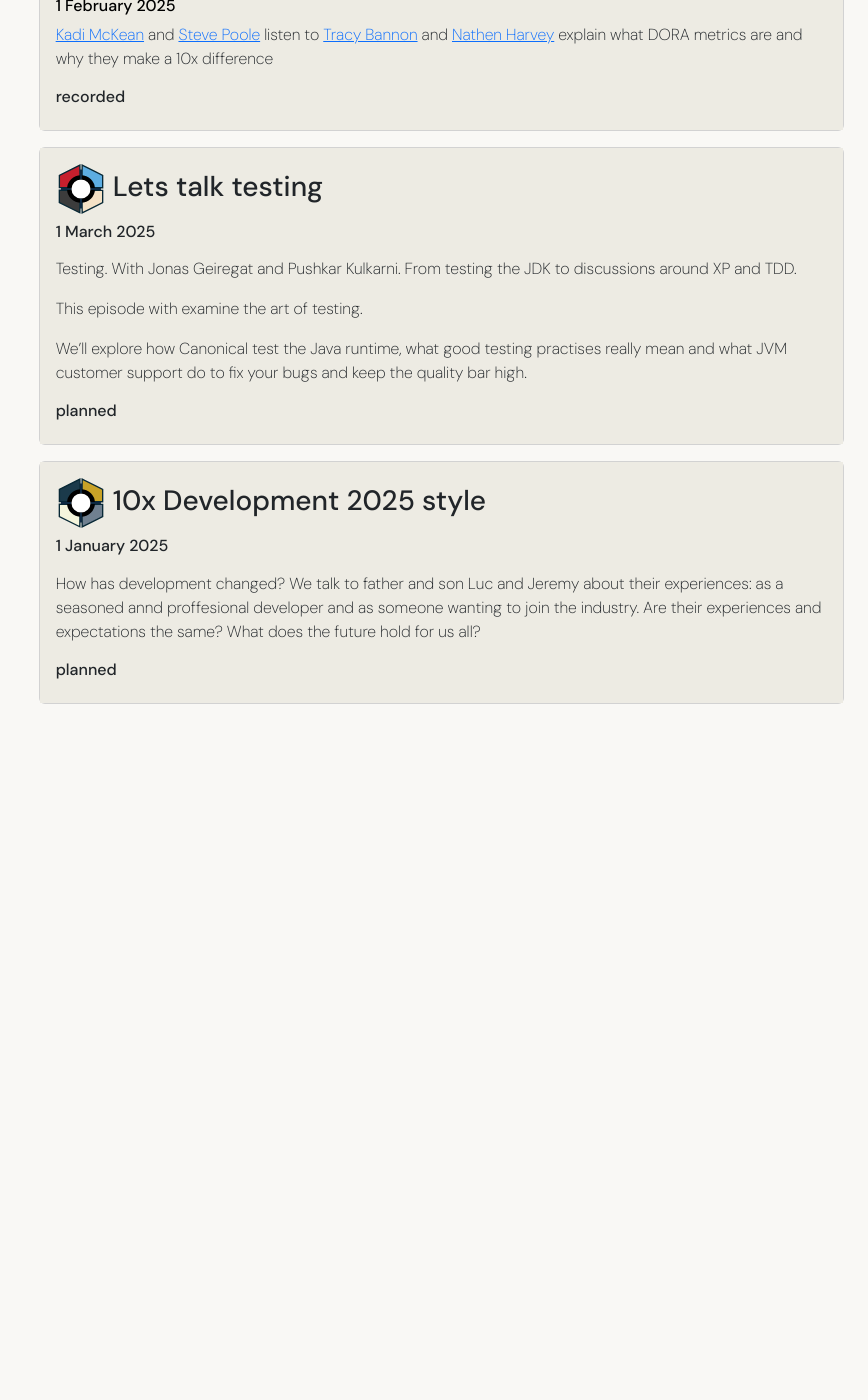
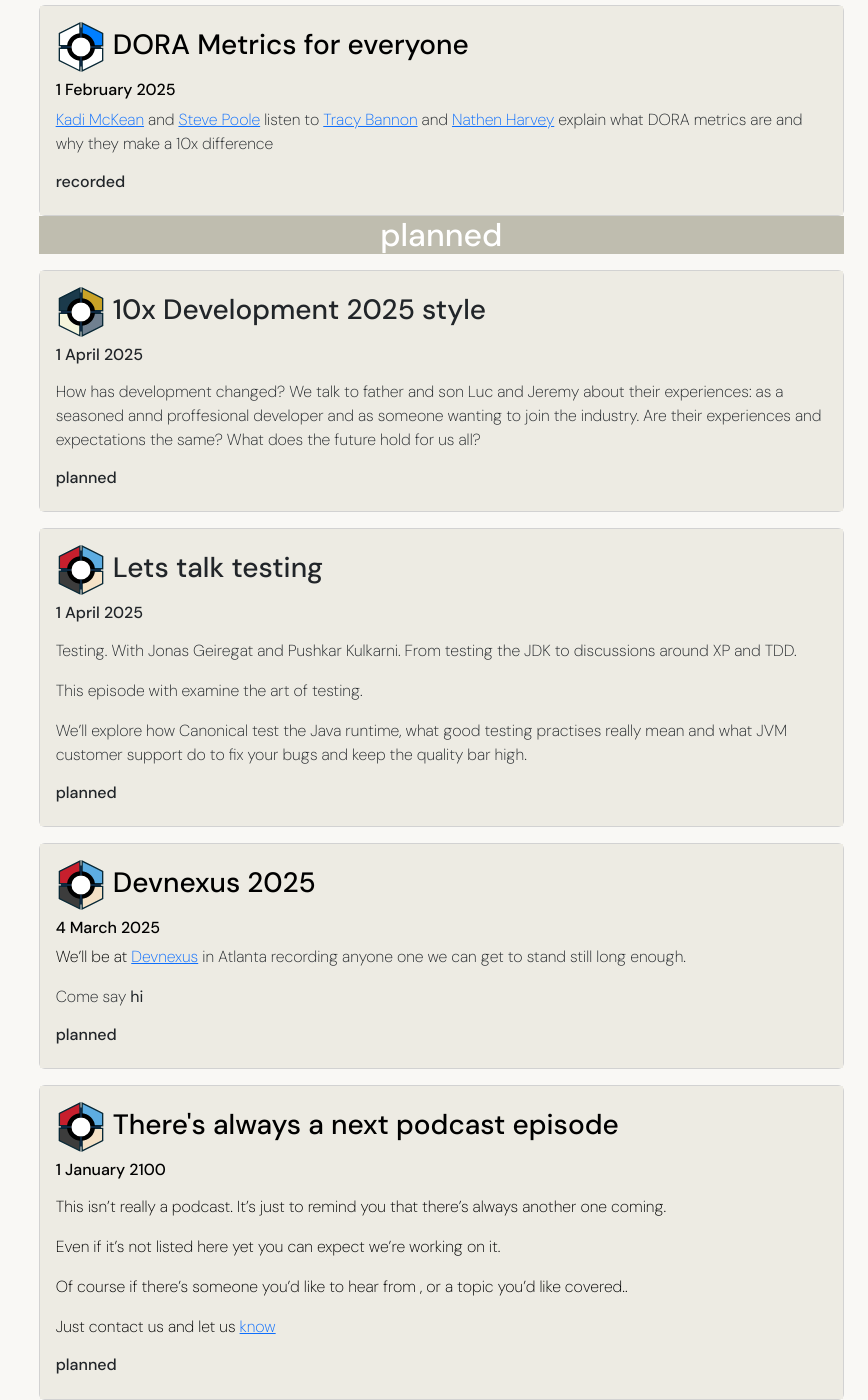
Before and after one commit to 10xInsights-dev/10xInsights-dev.github.io, a Jekyll site: the page built from podcasts.html, in a window 1280 px wide and 1400 px high, scrolled down 1045 px. Shown: the whole window, without its empty margins (412-1280 px from the left). Built offline with Jekyll 4.4.1, drawn with Linux system fonts in a browser that asks for light colours; before the commit the page ends 1749 px from its top, so only the background shows below that; some of the changed text lies outside the part shown.

Commit message:
updated podcast info

```diff
--- /dev/null
+++ b/_podcasts/pod6.md
@@ -0,0 +1,13 @@
+---
+seq: 6
+layout: page
+title: Devnexus 2025
+date: 2025-03-04
+state: planned
+logo: logo-maven.svg
+speakers: [spoole]
+---
+
+We'll be at [Devnexus](https://devnexus.com/) in Atlanta recording anyone one we can get to stand still long enough.
+
+Come say **hi**
--- /dev/null
+++ b/_podcasts/pod999.md
@@ -0,0 +1,18 @@
+---
+seq: 999
+layout: page
+title: There's always a next podcast episode
+date: 2100-01-01
+state: planned
+logo: logo-maven.svg
+speakers: [spoole]
+---
+
+This isn't really a podcast.
+It's just to remind you that there's always another one coming.
+
+Even if it's not listed here yet you can expect we're working on it.
+
+Of course if there's someone you'd like to hear from , or a topic you'd like covered..
+
+Just contact us and let us [know](#subscribe)
--- a/podcasts.html
+++ b/podcasts.html
@@ -60,11 +60,16 @@
             <div class="container-fluid">
             <div class="row">
                 {% for category in ordered_categories %}
-
+                <div class="col-12 text-center mt-3r" >
+                    <h2 class="dark-highlight" style="color:white;"><span> </span>{{category}}</h2>
+                    </div>
                 {% for group in grouped_podcasts %}
                 {% if group.name == category %}
-
-                {% assign dated = group.items | sort: 'date' | reverse %}
+                   {% if group.name == 'planned' %}
+                      {% assign dated = group.items | sort: 'seq'  %}
+                    {% else %}
+                       {% assign dated = group.items | sort: 'date' | reverse %}
+                    {% endif %}
                 {% for podcast in dated %}
                 {% assign formatted_date = podcast.date | date: "%-d %B %Y" %}
                 <a  class="no-underline" href="{{podcast.url}}">
```
Also changed, not shown: _podcasts/pod4.md (+1 -1 lines), _podcasts/pod5.md (+1 -1 lines).
